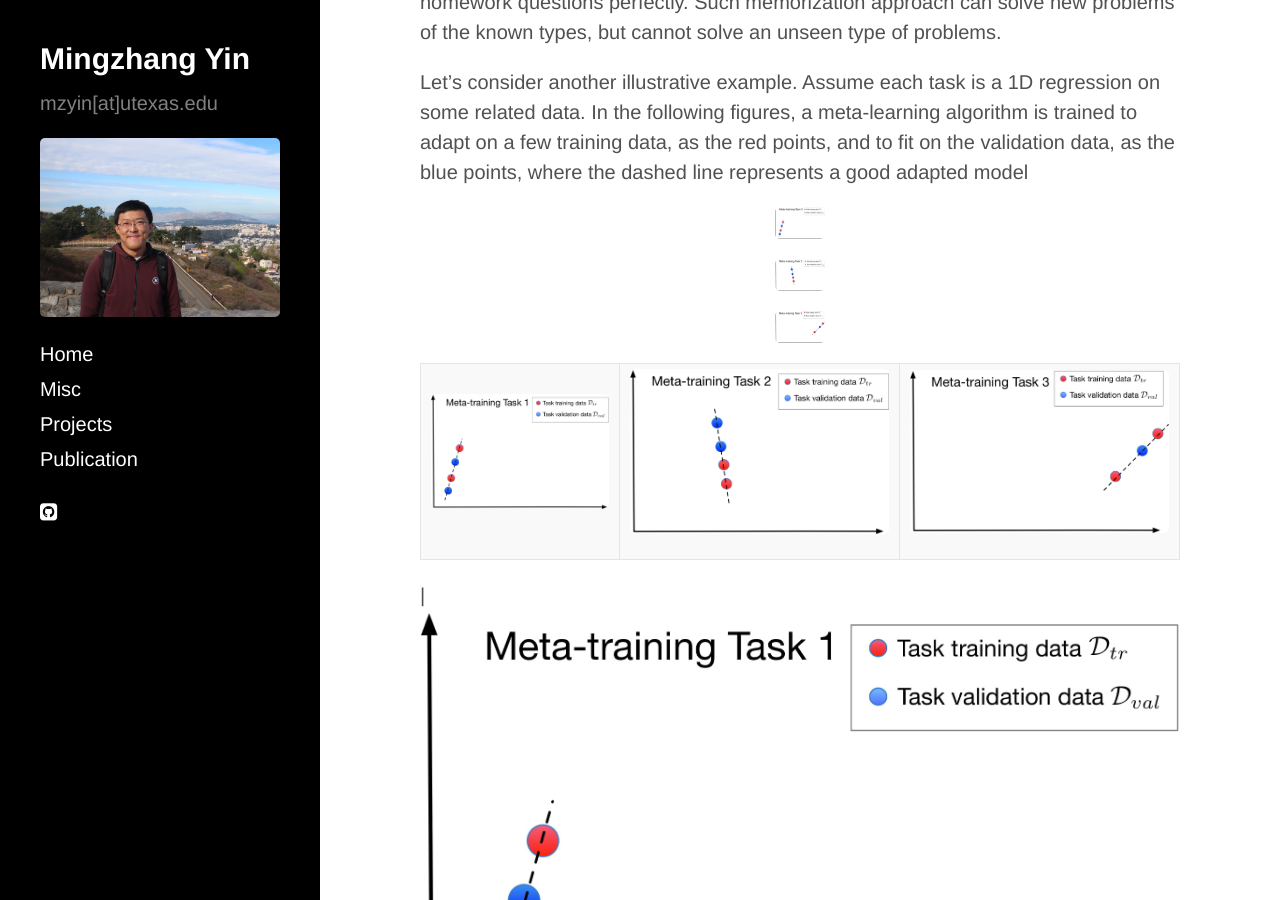
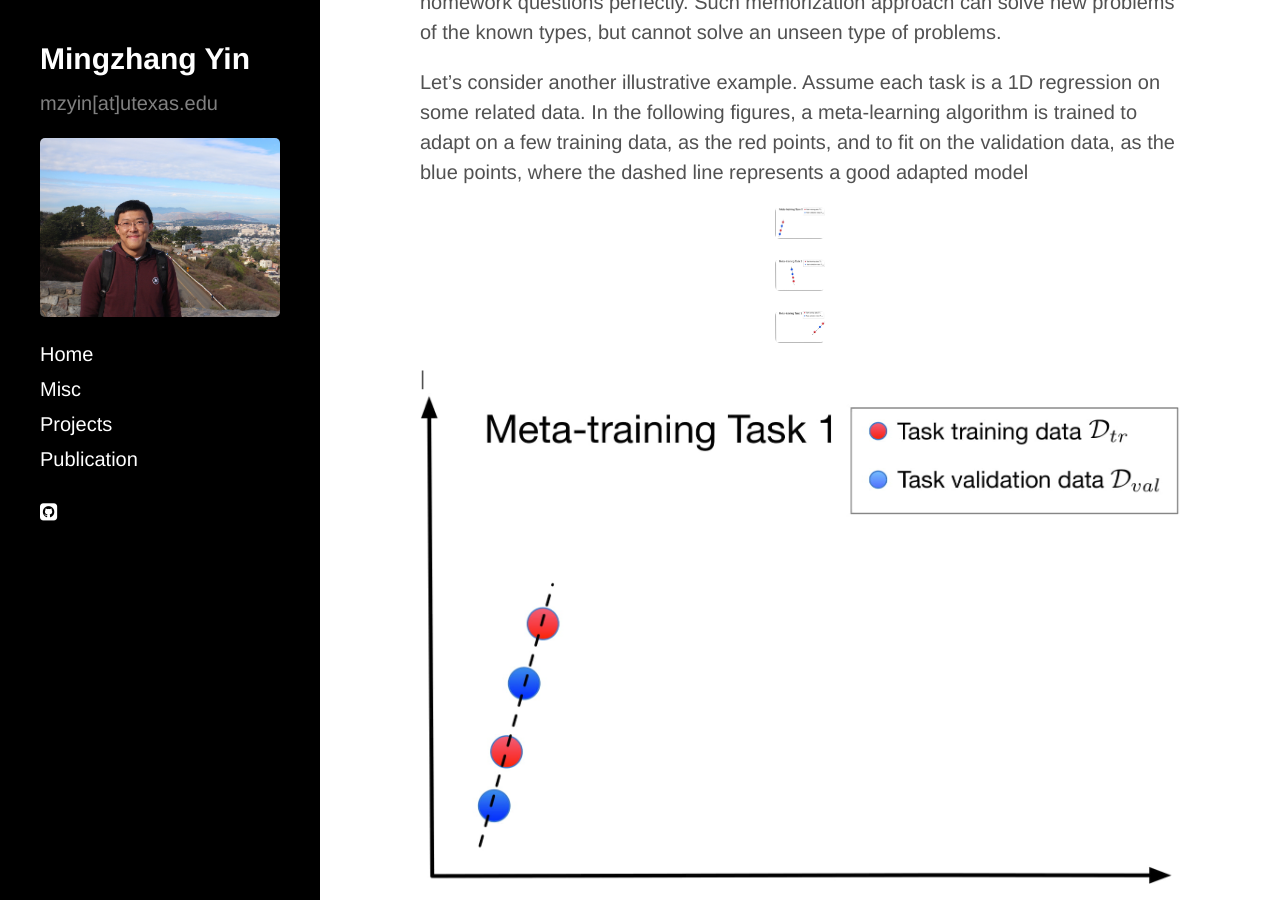
Before and after one commit to mingzhang-yin/mingzhang-yin.github.io, a Jekyll site: the page built from _posts/2020-04-10-Meta-learning-without-Memorization.md, in a window 1280 px wide and 900 px high, scrolled down 1325 px. Built offline with Jekyll 4.4.1, drawn with Linux system fonts in a browser that asks for light colours; nearby versions of some CDN libraries; formulas are drawn with MathJax 3.

Commit message:
Update 2020-04-10-Meta-learning-without-Memorization.md

```diff
--- a/_posts/2020-04-10-Meta-learning-without-Memorization.md
+++ b/_posts/2020-04-10-Meta-learning-without-Memorization.md
@@ -26,8 +26,6 @@ Let's consider another illustrative example.  Assume each task is a 1D regressio
 <img src="https://raw.githubusercontent.com/mingzhang-yin/mingzhang-yin.github.io/master/assets/images/figure_memo/l1.jpg" width="50"/>  <img src="https://raw.githubusercontent.com/mingzhang-yin/mingzhang-yin.github.io/master/assets/images/figure_memo/l2.jpg" width="50"/>  <img src="https://raw.githubusercontent.com/mingzhang-yin/mingzhang-yin.github.io/master/assets/images/figure_memo/l3.jpg" width="50"/>
 </p>
 
-:-:|:-:|:-:
-![](https://raw.githubusercontent.com/mingzhang-yin/mingzhang-yin.github.io/master/assets/images/figure_memo/l1.jpg)   |   ![](https://raw.githubusercontent.com/mingzhang-yin/mingzhang-yin.github.io/master/assets/images/figure_memo/l2.jpg)| ![](https://raw.githubusercontent.com/mingzhang-yin/mingzhang-yin.github.io/master/assets/images/figure_memo/l3.jpg)
 
 | [![VideoBlocks](https://raw.githubusercontent.com/mingzhang-yin/mingzhang-yin.github.io/master/assets/images/figure_memo/l1.jpg)](http://videoblocks.com)  | [![AudioBlocks](https://raw.githubusercontent.com/mingzhang-yin/mingzhang-yin.github.io/master/assets/images/figure_memo/l2.jpg)](http://audioblocks.com) | [![GraphicStock](https://raw.githubusercontent.com/mingzhang-yin/mingzhang-yin.github.io/master/assets/images/figure_memo/l3.jpg)](http://graphicstock.com) |
 |:---:|:---:|:---:|
```
